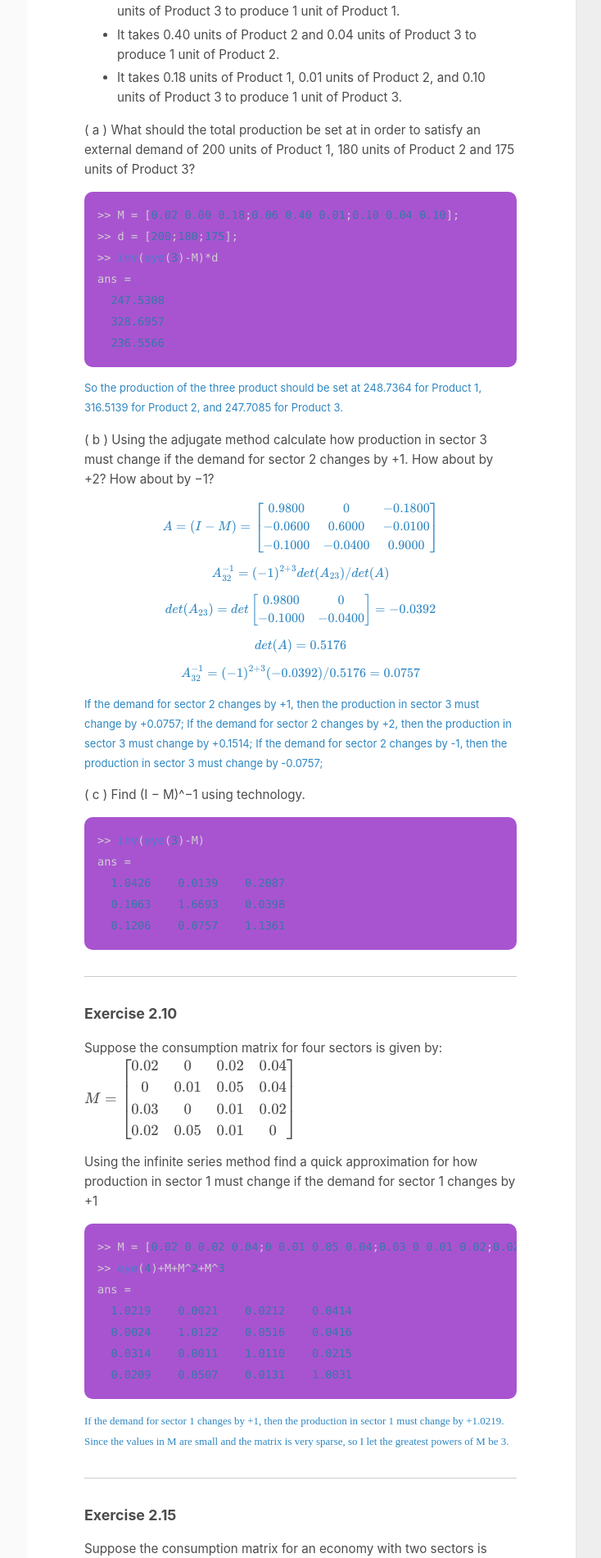
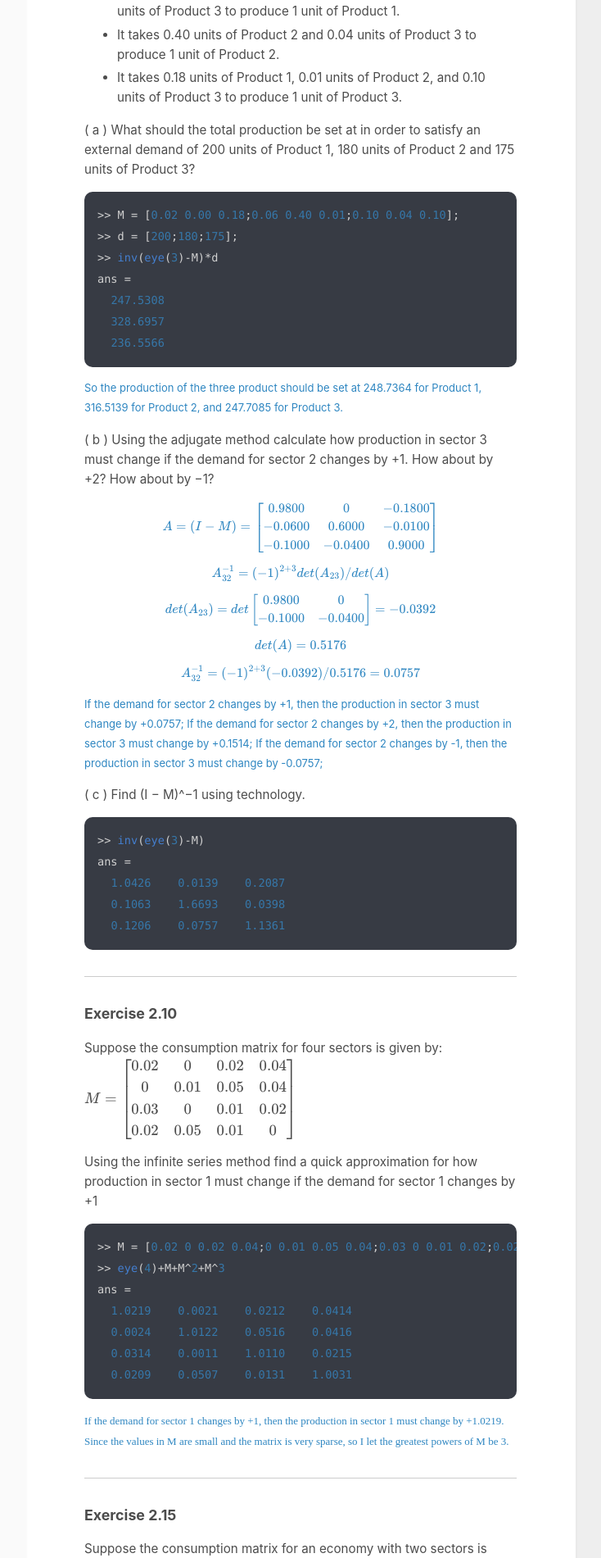
Before and after one commit to Joy3Luo/Joy3luo.github.io, a Jekyll site: the page built from _posts/2019-04-20-h1.md, in a window 1280 px wide. Shown: the part 464-2365 px from the top of the page at 82% size, without its empty margins (417-1151 px from the left). Built offline with Jekyll 4.4.1, drawn with Linux system fonts in a browser that asks for light colours.

Commit message:
Update _code_style.scss

```diff
--- a/_sass/_code_style.scss
+++ b/_sass/_code_style.scss
@@ -1,5 +1,5 @@
-.highlight pre { background-color: #A854D0 }
-.highlight .hll { background-color: #A854D0 }
+.highlight pre { background-color: #373b44 }
+.highlight .hll { background-color: #373b44 }
 .highlight .c { color: #999999; font-style: italic } /* Comment */
 .highlight .err { color: #a61717; background-color: #e3d2d2 } /* Error */
 .highlight .g { color: #d0d0d0 } /* Generic */
```
